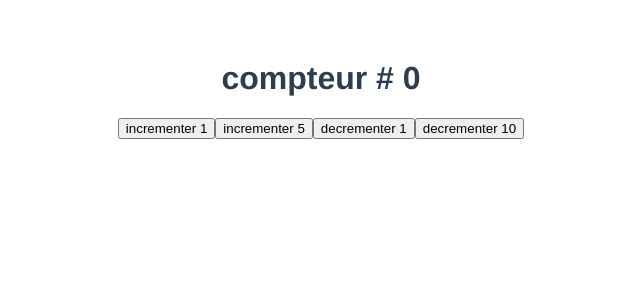
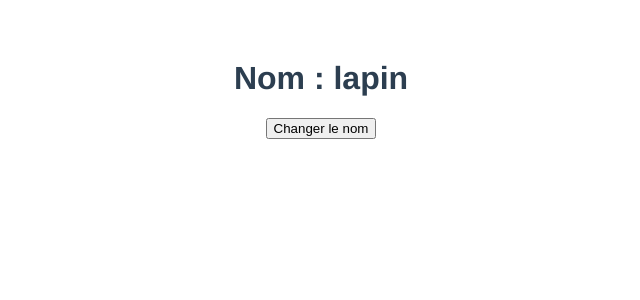
Before and after one commit to lapinRagnar/vue3_tuto, a Vue app: page / in a window 1280 px wide. Shown: the top 300 px of the page, without its empty margins (319-959 px from the left). Built offline with nearby package versions, Linux system fonts and the light colour scheme.

Commit message:
event object - est automatiquement passer si on ne le specifie pas

```diff
--- a/src/App.vue
+++ b/src/App.vue
@@ -1,11 +1,8 @@
 <template >
 
-  <h1>compteur # {{count}}</h1>
+  <h1>Nom : {{ nom }}</h1>
   <div>
-    <button @click="incrementer(1)">incrementer 1</button>
-    <button @click="incrementer(5)">incrementer 5</button>
-    <button @click="decrementer(1)">decrementer 1</button>
-    <button @click="decrementer(10)">decrementer 10</button>
+    <button @click="changerNom">Changer le nom</button>
   </div>
 
 </template>
@@ -15,15 +12,13 @@ export default {
   name: 'App',
   data(){
     return {
-      count: 0
+      nom: 'lapin'
     }
   },
   methods: {
-    incrementer(num){
-      return this.count += num
-    },
-    decrementer(num){
-      return this.count -= num
+    changerNom(event){
+      this.nom = 'sauve souris'
+      console.log('evenement object', event);
     }
   }
 }
```
